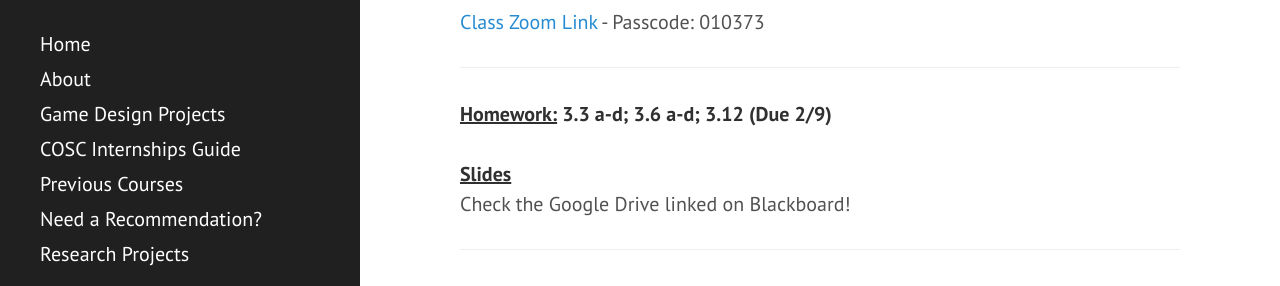
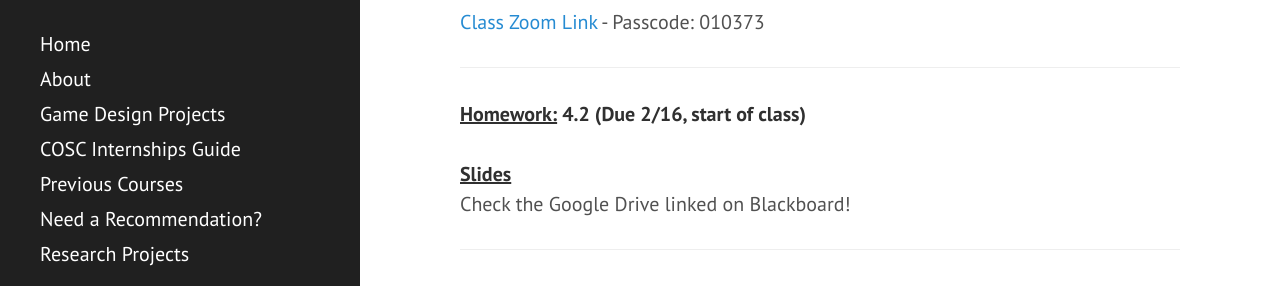
Before and after one commit to ripark/ripark.github.io, a Jekyll site: the page built from s21/cosc370.html, in a window 1280 px wide and 994 px high. Shown: the part 303-589 px from the top of the window. Built offline with Jekyll 4.4.1, drawn with Linux system fonts in a browser that asks for light colours; Markdown is read by kramdown in place of the engine named in the settings.

Commit message:
Update cosc370.html

```diff
--- a/s21/cosc370.html
+++ b/s21/cosc370.html
@@ -15,7 +15,7 @@ shorttitle: "COSC 370"
 <hr>
 <a href="https://www.google.com/url?q=https://smcm.zoom.us/j/91347149390&sa=D&source=calendar&ust=1610836410892000&usg=AOvVaw0xcZZVQtNl4YckSuFByTUx">Class Zoom Link</a> - Passcode: 010373<br>
 <hr>
-<strong><u>Homework:</u>  3.3 a-d; 3.6 a-d; 3.12 (Due 2/9)</strong>
+<strong><u>Homework:</u>  4.2 (Due 2/16, start of class)</strong>
 <br>
 <br>
 <strong><u>Slides</strong></u>
```
